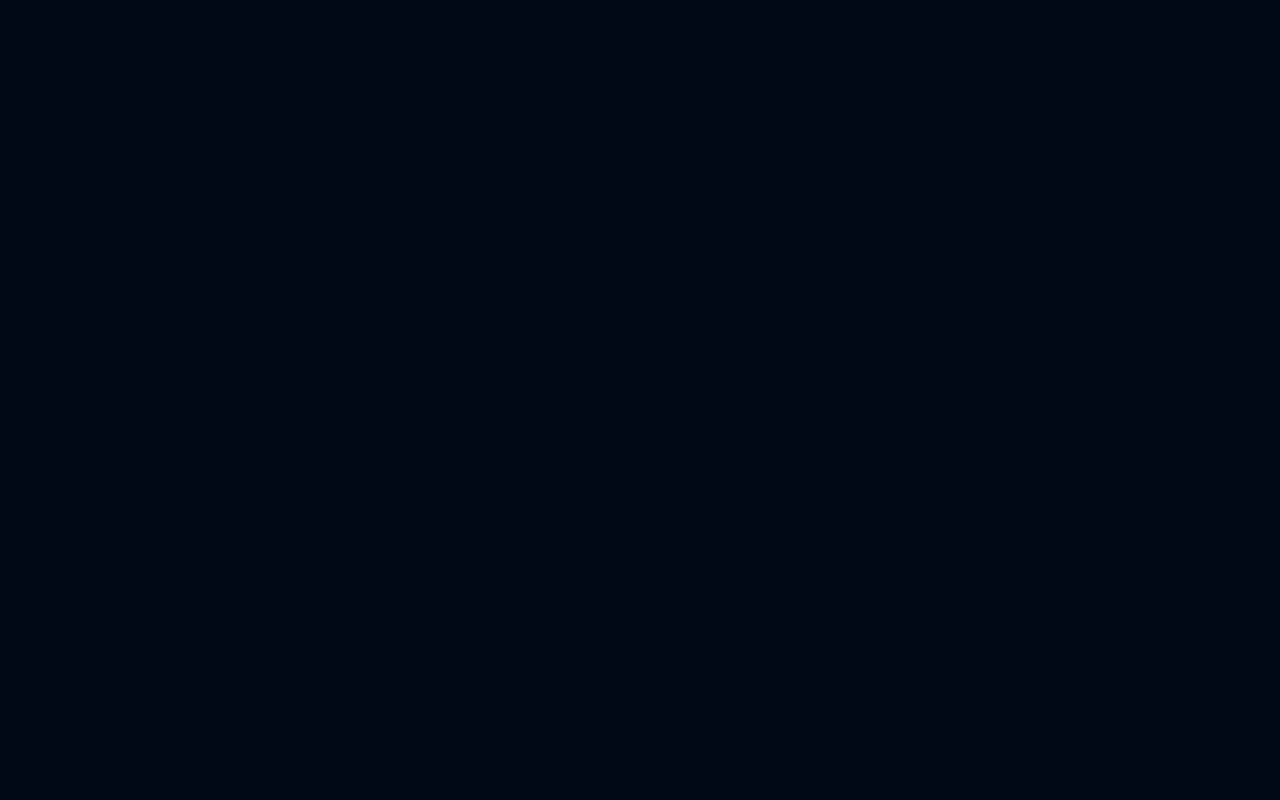
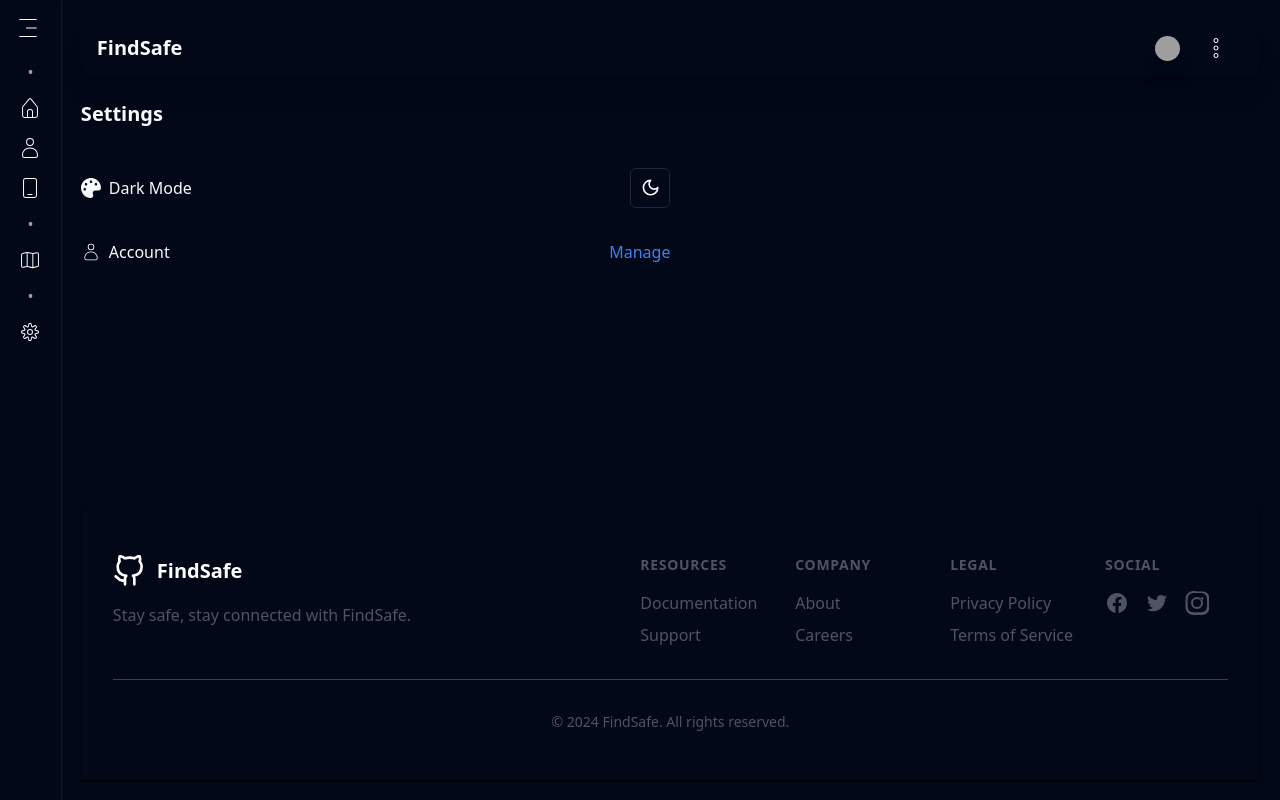
Before and after one commit to pious2847/FindSafe-Frontend, a React (Vite) app: page /dashboard/settings in a window 1280 px wide. Before the commit this address had no page. Built offline with nearby package versions, Linux system fonts and the light colour scheme; sample sign-in values are in the browser's storage; grey boxes are pictures that could not be loaded; the HTML template or start-up script is replaced by a standard one.

Commit message:
Changes to be committed: 	modified:   src/App.jsx 	modified:   src/components/Navigations/NavDrawer.jsx

```diff
--- a/src/App.jsx
+++ b/src/App.jsx
@@ -1,3 +1,4 @@
+/* eslint-disable react/no-children-prop */
 import { ThemeProvider } from "./components/theme-provider";
 import { BrowserRouter as Router, Route, Routes } from "react-router-dom";
 
@@ -8,8 +9,10 @@ import PricingPage from "./views/pricing/Pricing";
 import AboutPage from "./views/about/about";
 import DocumentationPage from "./views/docs/documentation";
 import ProtectedRoute from "./auth/validator";
-import DashboardLayouts from "./views/layouts/dashboardlayout";
-
+import Sidebar from "./components/Navigations/NavDrawer";
+import SettingsPage from "./views/settings/settings";
+import LocationsDataPage from "./views/Locations/LocationsPage";
+import UserDashboard from "./views/Home/userDashboard";
 import "./App.css";
 
 function App() {
@@ -22,11 +25,29 @@ function App() {
             <Route path="/docs" element={<DocumentationPage />} />
             <Route path="/about" element={<AboutPage />} />
             <Route path="/pricing" element={<PricingPage />} />
-            <Route path="/dashboard" element={
-              <ProtectedRoute>
-                <DashboardLayouts />
-              </ProtectedRoute>
-              } />
+
+            <Route
+              path="/dashboard"
+              element={
+                <ProtectedRoute>
+                  <Sidebar children={<UserDashboard />}/>
+                </ProtectedRoute>
+              }
+            />
+              <Route
+              path="/dashboard/locations"
+              element={
+                <ProtectedRoute>
+                  <Sidebar children={<LocationsDataPage />} />
+                </ProtectedRoute>}
+            />
+            <Route
+              path="/dashboard/settings"
+              element={
+                <ProtectedRoute>
+                  <Sidebar children={<SettingsPage />} />
+                </ProtectedRoute>}
+            />
             <Route path="/signup" element={<SignupPage />} />
             <Route path="/login" element={<LoginPage />} />
           </Routes>
--- a/src/components/Navigations/NavDrawer.jsx
+++ b/src/components/Navigations/NavDrawer.jsx
@@ -1,45 +1,41 @@
+/* eslint-disable react/prop-types */
 import React, { useState } from "react";
 import {
   HiX,
 } from "react-icons/hi";
 import { CiMenuFries,CiHome,CiUser,CiMobile1,CiMap,CiSettings } from "react-icons/ci";
-import UserDashboard from "@/views/Home/userDashboard";
-import SettingsPage from "@/views/settings/settings";
-import LocationsDataPage from "@/views/Locations/LocationsPage";
 import Footer from "../footer/footer";
 import DropdownMenus from "./dropdownmenu";
 import { getUser } from "@/auth/auth";
+import { NavLink} from "react-router-dom";
 
 
-const Sidebar = () => {
+const Sidebar = ({children}) => {
   const [isOpen, setIsOpen] = useState(false);
-  const [content, setContent] = useState(UserDashboard());
 
   const toggleSidebar = () => setIsOpen(!isOpen);
   const { user } = getUser();
 
   const menuItems = [
-    { icon: CiHome, text: "Dashboard", section: "Home", page: UserDashboard() },
+    { icon: CiHome, text: "Dashboard", section: "Home", url: '/dashboard' },
     {
       icon: CiUser,
       text: "Profile",
       section: "Home",
-      page: UserDashboard(),
+      url: '/dashboard/profile'
     },
     {
       icon: CiMobile1,
       text: "Devices",
       section: "Home",
-      page: UserDashboard(),
+      url: '/dashboard/devices'
     },
 
-    { icon: CiMap, text: "Location Data", section: "Analytics", page: LocationsDataPage() },
-    { icon: CiSettings, text: "Settings", section: "Settings" , page: SettingsPage(),},
+    { icon: CiMap, text: "Location Data", section: "Analytics", url: '/dashboard/locations'},
+    { icon: CiSettings, text: "Settings", section: "Settings" , url: '/dashboard/settings'},
   ];
 
-  const handleNavItemClick = (item) => {
-    setContent(item);
-  };
+
 
   return (
     <div className="flex overflow-hidden relative h-screen">
@@ -66,9 +62,9 @@ const Sidebar = () => {
                   {isOpen ? item.section : "•"}
                 </div>
               ) : null}
+              <NavLink to={item.url}>
               <div
                 className="relative group py-2 px-4 hover:bg-gray-700 cursor-pointer flex items-center"
-                onClick={() => handleNavItemClick(item.page)}
               >
                 <item.icon
                   className={`text-2xl ${isOpen ? "mr-4" : "mx-auto"}`}
@@ -81,6 +77,7 @@ const Sidebar = () => {
                   </span>
                 )}
               </div>
+              </NavLink>
             </React.Fragment>
           ))}
         </nav>
@@ -103,7 +100,7 @@ const Sidebar = () => {
           </div>
         </div>
         <br />
-        {content}
+        {children}
         <br />
         <div className="w-[100%]">
           <Footer />
```
